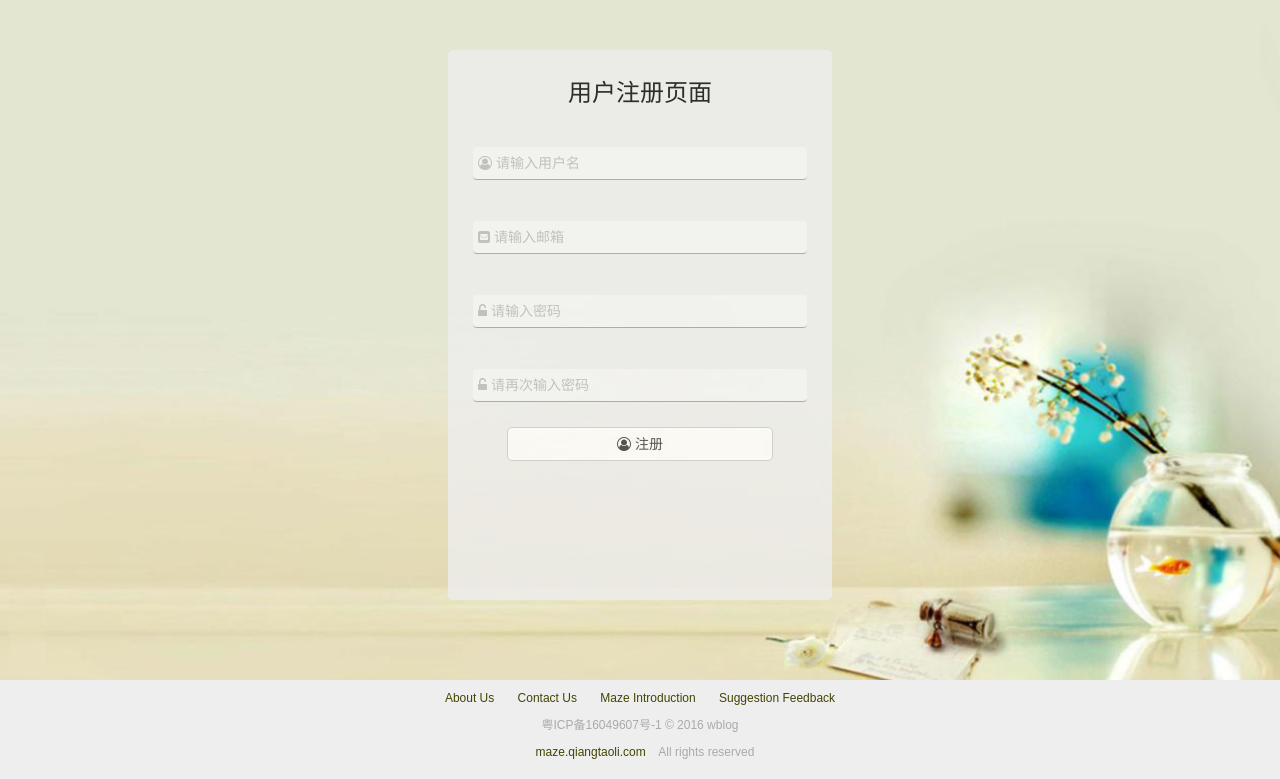
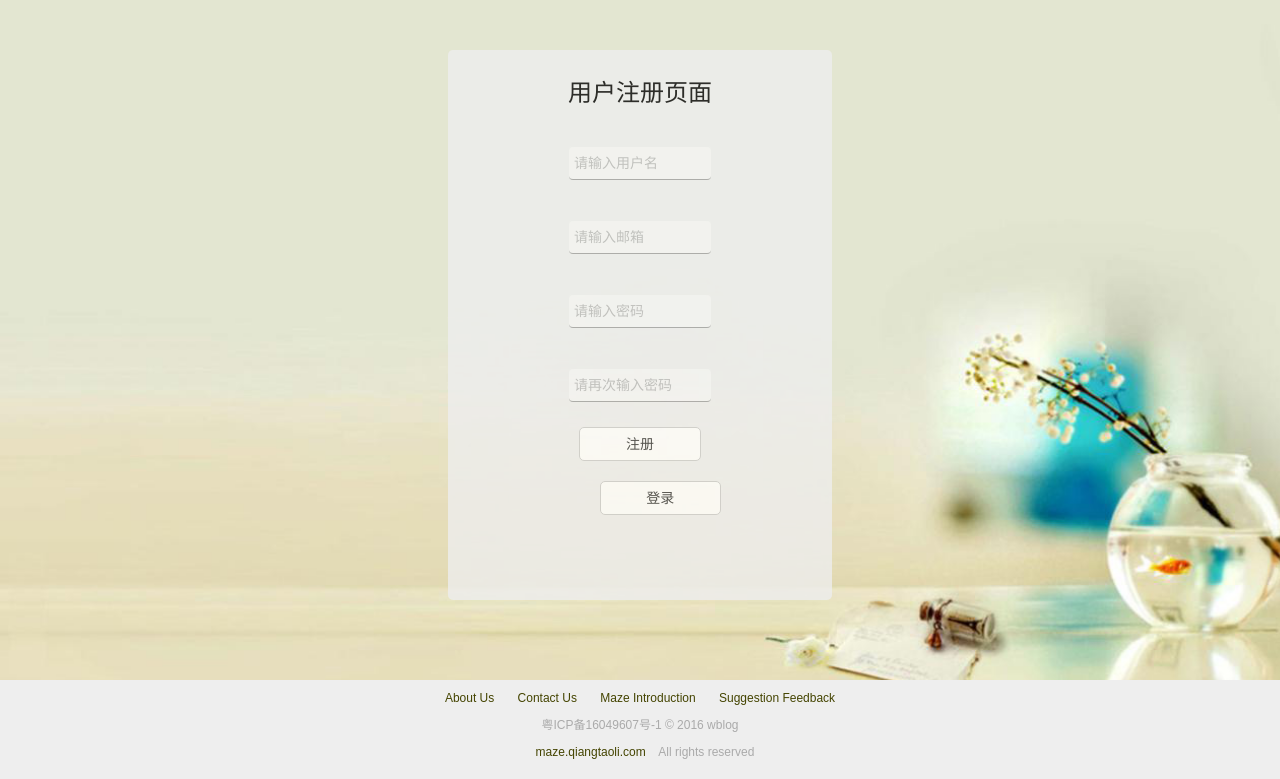
Before and after one commit to code-maze/wblog, a Flask app: page /signup in a window 1280 px wide. Shown: the top 779 px of the page. Run offline with Flask 2, Linux system fonts and the light colour scheme; some libraries are stand-ins or nearby versions.

Commit message:
修复bug，样式调整

```diff
--- a/www/app/static/js/signin.js
+++ b/www/app/static/js/signin.js
@@ -5,6 +5,10 @@ var signin = {
         password: '密码'
     },
     init: function () {
+        $(':input').each(function (index, elem) {
+            elem.value = '';
+        });
+
         $('form').on('keyup', '.form-control', (e) => {
             let target = e.target,
                 $target = $(e.target),
--- a/www/app/static/js/signup.js
+++ b/www/app/static/js/signup.js
@@ -6,6 +6,9 @@ var signup = {
         email: '邮箱'
     },
     init: function () {
+        $(':input').each(function (index, elem) {
+            elem.value = '';
+        });
         $('form').on('keyup', '.form-control', (e) => {
             let target = e.target,
                 $target = $(e.target),
--- a/www/app/templates/signin.html
+++ b/www/app/templates/signin.html
@@ -9,7 +9,8 @@
 
 {% block content %}
 <div id="main" class="container">
-    <form role="form">
+    <div class="row">
+        <form role="form" class="col-xs-12 col-md-6 col-md-offset-3">
             <h3 class="text-center">WELLCOME！</h3>
             <div class="form-group">
                 <input type="email" class="form-control" id="email" pattern="\w+@\w+?(\.\w{2,3}){1,2}" required >
@@ -20,7 +21,9 @@
                 <span class="help-block"><i class="fa fa-unlock-alt" aria-hidden="true"></i> 密码</span>
             </div>
             <button id="submit" class="btn btn-default"><i class="fa fa-sign-in" aria-hidden="true"></i> 登录</button>
+            <a href="/signup" class="btn btn-default pull-right">注册</a>
         </form>
+    </div>
 </div>
 {% endblock %}
 
--- a/www/app/templates/signup.html
+++ b/www/app/templates/signup.html
@@ -9,26 +9,29 @@
 
 {% block content %}
 <div id="main" class="container">
-    <form role="form">
+    <div class="row">
+        <form role="form" class="col-xs-12 col-md-6 col-md-offset-3">
             <h3 class="text-center">用户注册页面</h3>
             <div class="form-group">
-            <input id='username' class="form-control" type="text" name="username" minlength="2" maxlength="50" required />
-            <span class="help-block"><i class="fa fa-user-circle-o" aria-hidden="true"></i> 请输入用户名</span>
+                <input id='username' class="form-control" type="text" name="username" minlength="2" maxlength="50" required/>
+                <span class="help-block">请输入用户名</span>
             </div>
             <div class="form-group">
                 <input id="email" class="form-control" type="email" name="email" pattern="\w+@\w+?(\.\w{2,3}){1,2}" required/>
-            <span class="help-block"><i class="fa fa-envelope-square" aria-hidden="true"></i> 请输入邮箱</span>
+                <span class="help-block">请输入邮箱</span>
             </div>
             <div class="form-group">
                 <input id='upwd' class="form-control" type="password" name="upwd" minlength="6" maxlength="50" required/>
-            <span class="help-block"><i class="fa fa-unlock-alt" aria-hidden="true"></i> 请输入密码</span>
+                <span class="help-block">请输入密码</span>
             </div>
             <div class="form-group">
                 <input id='upwd2' class="form-control" type="password" name="upwd2" minlength="6" maxlength="50" required/>
-            <span class="help-block"><i class="fa fa-unlock-alt" aria-hidden="true"></i> 请再次输入密码</span>
+                <span class="help-block">请再次输入密码</span>
             </div>
-        <button id="submit" class="btn btn-default"><i class="fa fa-user-circle-o" aria-hidden="true"></i> 注册</button>
+            <button id="submit" class="btn btn-default">注册</button>
+            <a href="/signin" class="btn btn-default pull-right">登录</a>
         </form>
+    </div>
 </div>
 {% endblock %}
 
```
Lines whose indentation alone changed are shown as unchanged.
